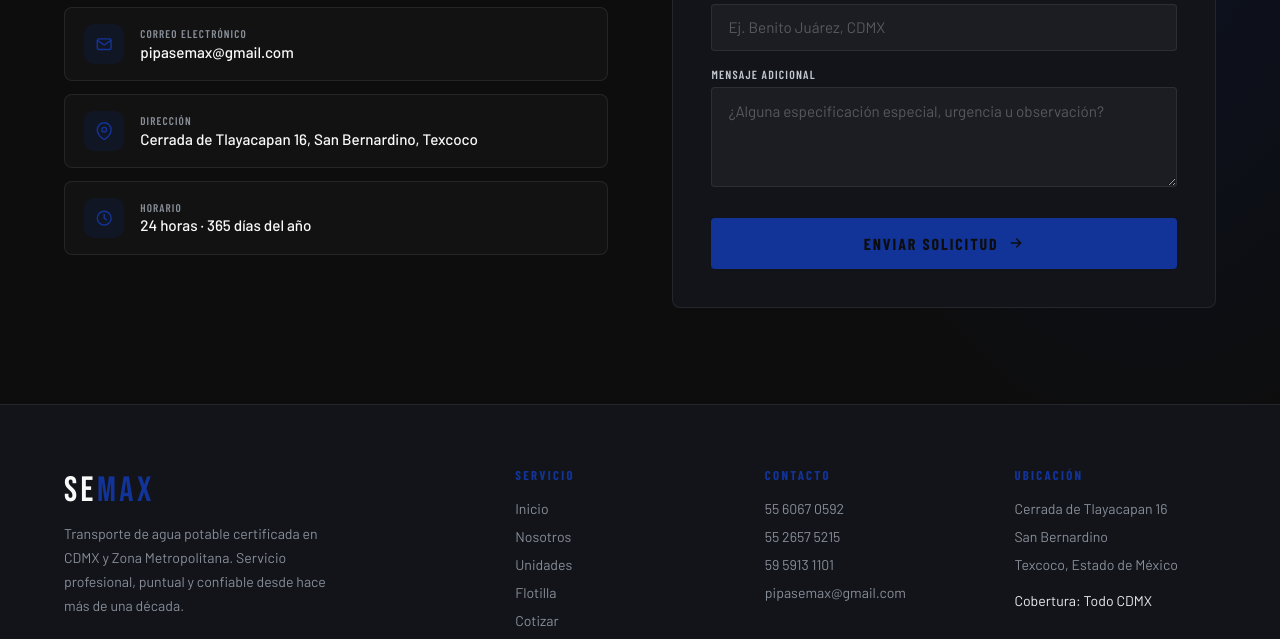
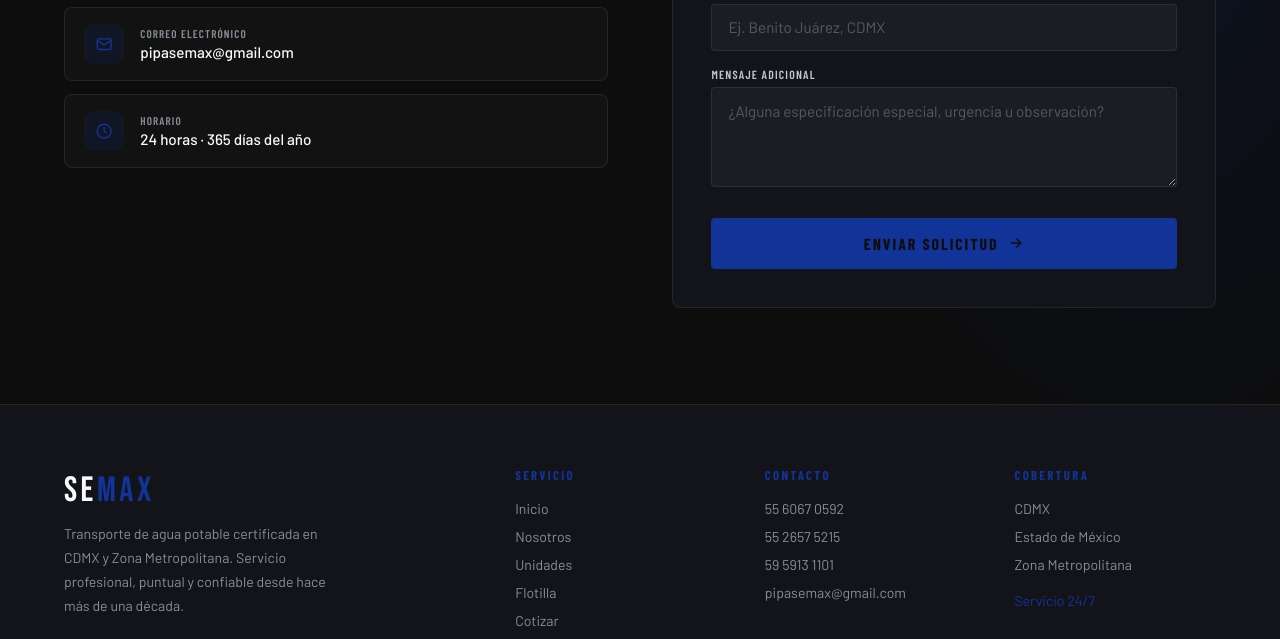
Before and after one commit to CarryErickMX/semax_v2, a plain HTML site: page index.html in a window 1280 px wide. Shown: the part 5921-6560 px from the top of the page. Drawn offline with nearby package versions, Linux system fonts and the light colour scheme; a web font is replaced by a local one.

Commit message:
Add files via upload

```diff
--- a/index.html
+++ b/index.html
@@ -537,10 +537,6 @@
           <div><div class="ci-label">Correo electrónico</div><div class="ci-value">pipasemax@gmail.com</div></div>
         </a>
         <div class="contact-item">
-          <div class="ci-icon"><svg class="icon"><use href="#i-pin"/></svg></div>
-          <div><div class="ci-label">Dirección</div><div class="ci-value">Cerrada de Tlayacapan 16, San Bernardino, Texcoco</div></div>
-        </div>
-        <div class="contact-item">
           <div class="ci-icon"><svg class="icon"><use href="#i-clock"/></svg></div>
           <div><div class="ci-label">Horario</div><div class="ci-value">24 horas · 365 días del año</div></div>
         </div>
@@ -669,12 +665,12 @@
     </div>
 
     <div class="footer-col">
-      <h4>Ubicación</h4>
+      <h4>Cobertura</h4>
       <ul>
-        <li>Cerrada de Tlayacapan 16</li>
-        <li>San Bernardino</li>
-        <li>Texcoco, Estado de México</li>
-        <li style="margin-top:0.5rem;color:var(--gold)">Cobertura: Todo CDMX</li>
+        <li>CDMX</li>
+        <li>Estado de México</li>
+        <li>Zona Metropolitana</li>
+        <li style="margin-top:0.5rem;color:var(--accent)">Servicio 24/7</li>
       </ul>
     </div>
   </div>
```
